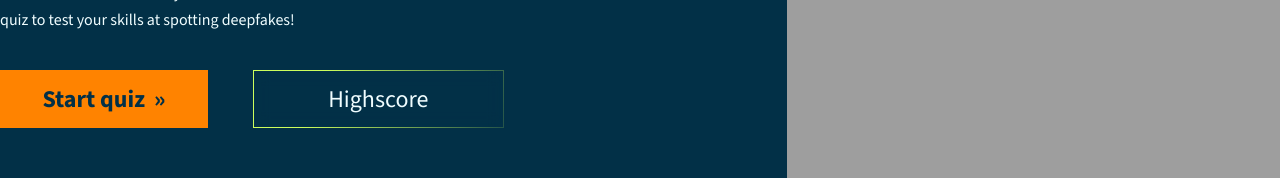
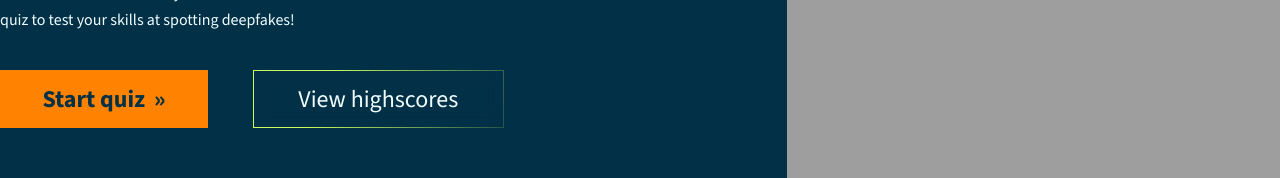
Before and after one commit to ArtistHam/quiz_app_FE, a React app: page / in a window 1280 px wide. Shown: the part 595-773 px from the top of the page. Built offline with nearby package versions, Linux system fonts and the light colour scheme.

Commit message:
minor text changes

```diff
--- a/src/pages/MainQuizPage/components/StartScreen/StartScreen.jsx
+++ b/src/pages/MainQuizPage/components/StartScreen/StartScreen.jsx
@@ -64,7 +64,7 @@ const StartScreen = ({
                   as="link"
                   to="/leaderboard"
                 >
-                  Highscore
+                  View highscores
                 </Button>
               </>
             )}
```
